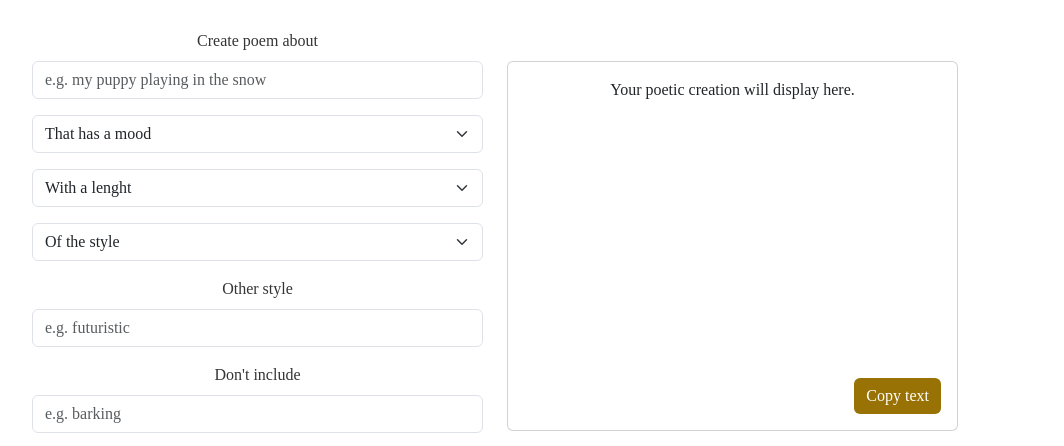
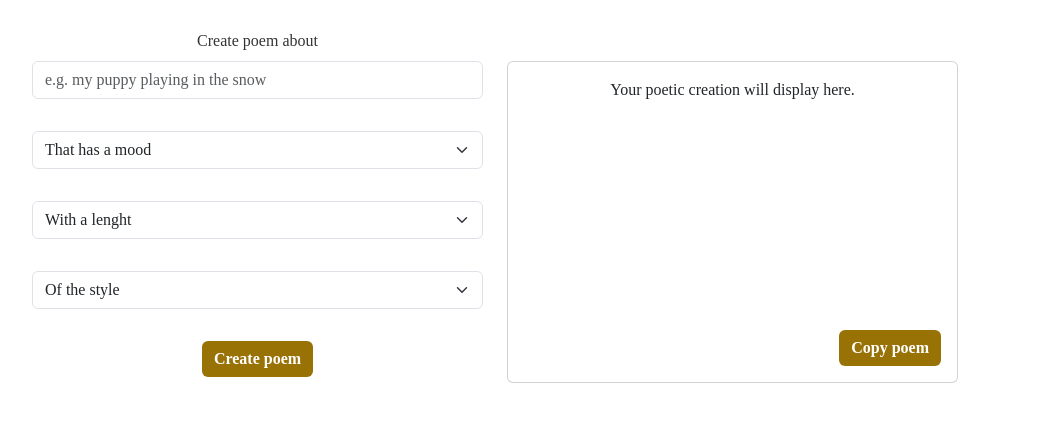
Before and after one commit to ShereOchoa/PoetiMuse, a plain HTML site: page craftpoem.html in a window 1280 px wide. Shown: the part 353-799 px from the top of the page, without its empty margins (145-1209 px from the left). Drawn offline with nearby package versions, Linux system fonts and the light colour scheme; a web font is replaced by a local one.

Commit message:
Simplified user interface

```diff
--- a/craftpoem.html
+++ b/craftpoem.html
@@ -145,24 +145,7 @@
             <option value="Ode">Ode</option>
             <option value="Elegy">Elegy</option>
             <option value="Haiku">Haiku</option>
-            <option value="Other">Other</option>
           </select>
-          <div class="mb-3">
-            <label for="other-style" class="form-label">Other style</label>
-            <input
-              class="form-control"
-              id="other-style"
-              placeholder="e.g. futuristic"
-            />
-          </div>
-          <div class="mb-3">
-            <label for="negative" class="form-label">Don't include</label>
-            <input
-              class="form-control"
-              id="negative"
-              placeholder="e.g. barking"
-            />
-          </div>
           <div>
             <button
               type="button"
@@ -181,7 +164,7 @@
                 class="btn btn-primary"
                 onclick="copyText()"
               >
-                Copy text
+                Copy poem
               </button>
             </div>
             <div id="result" class="card-body">
--- a/css/styles.css
+++ b/css/styles.css
@@ -87,6 +87,7 @@ body {
 .btn-primary {
   background-color: var(--primary);
   border: var(--primary);
+  font-weight: 900;
 }
 
 .btn-primary:hover {
@@ -162,8 +163,16 @@ div.absolute {
   margin-bottom: 2rem;
 }
 
+#crafting select {
+  margin-bottom: 2rem;
+}
+
+#crafting .form-control {
+  margin-bottom: 2rem;
+}
+
 #result {
-  min-height: 18rem;
+  min-height: 15rem;
   margin-bottom: 5rem;
 }
 
--- a/script.js
+++ b/script.js
@@ -5,8 +5,6 @@ function createPoem() {
   const mood = document.getElementById("mood");
   const lenght = document.getElementById("lenght");
   const style = document.getElementById("style");
-  const otherStyle = document.getElementById("other-style");
-  const negative = document.getElementById("negative");
   const result = document.getElementById("result");
   //craft prompt string from inputs adding the theme and mood values from the inputs
   let promptString =
@@ -16,18 +14,10 @@ function createPoem() {
     mood.value +
     " mood and with a ";
 
-  //add the style, depending if chose from dropdown or prefered to use other
-  if (style.value == "other") {
-    promptString += otherStyle.value + " style that is ";
-  } else {
-    promptString += style.value + " style that is ";
-  }
+  //add style
+  promptString += style.value + " style that is ";
   // add the lenght of the poem
   promptString += lenght.value + " lines long";
-  // add the words to be excluded in case they were written
-  if (!negative.value == "") {
-    promptString += " but does not include the words " + negative.value;
-  }
 
   console.log(promptString);
 
```
